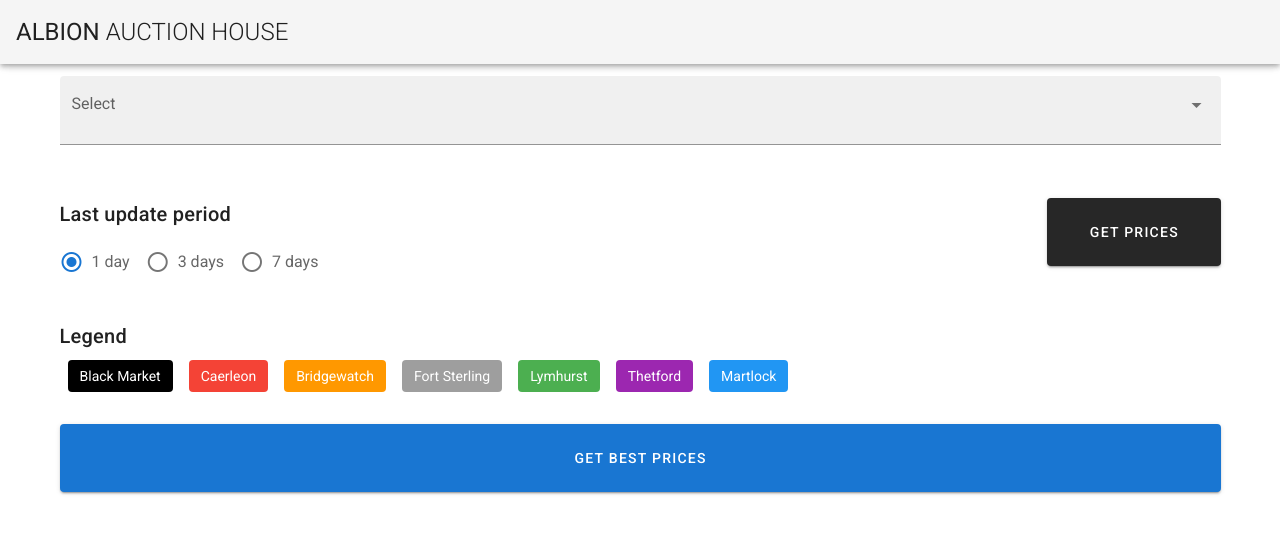
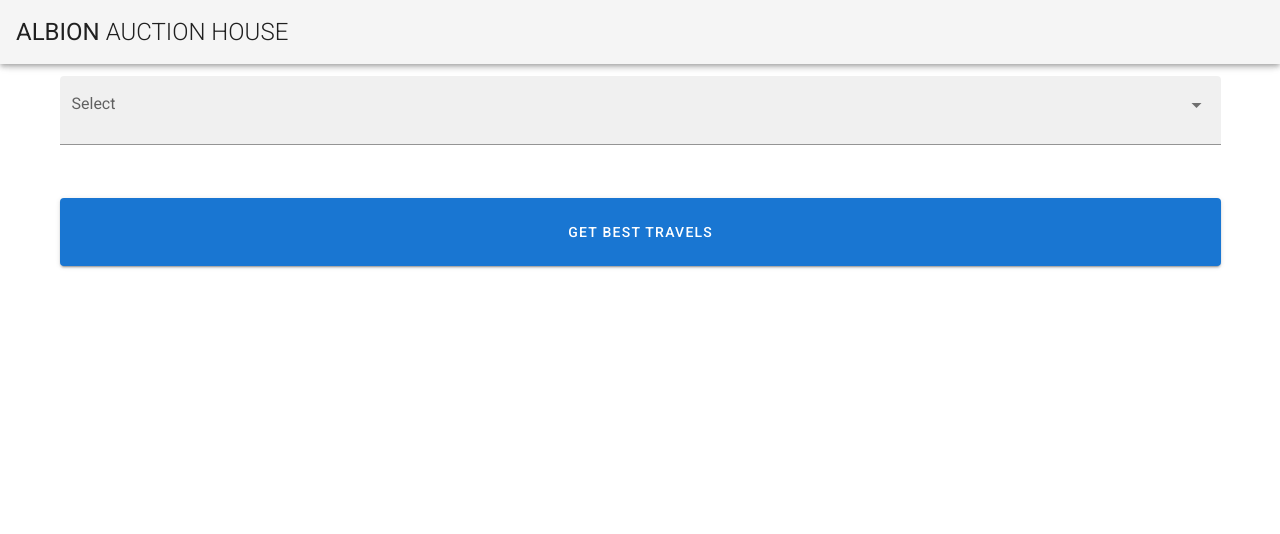
Before and after one commit to pedroivorbgrodrigues/albion-market, a Vue app: page / in a window 1280 px wide. Shown: the top 534 px of the page. Built offline with nearby package versions, Linux system fonts and the light colour scheme.

Commit message:
fixed date compare

```diff
--- a/src/components/HelloWorld.vue
+++ b/src/components/HelloWorld.vue
@@ -1,5 +1,8 @@
 <template>
   <v-container>
+    <v-overlay :value="overlay" v-if="loading">
+      <v-progress-circular :size="128" indeterminate></v-progress-circular>
+    </v-overlay>
     <v-row>
       <v-col cols="12">
         <v-autocomplete
@@ -45,38 +48,14 @@
       </v-col>
     </v-row>
     <v-row>
-      <v-col cols="12" md="10">
-        <div class="title">Last update period</div>
-        <v-radio-group v-model="period" row>
-          <v-radio label="1 day" value="1"></v-radio>
-          <v-radio label="3 days" value="3"></v-radio>
-          <v-radio label="7 days" value="7"></v-radio>
-        </v-radio-group>
+      <v-col cols="12" v-if="selected.length > 0">
+        <v-btn block min-height="68" @click="getPrices" dark>Get travels for selected</v-btn>
       </v-col>
-      <v-col cols="12" md="2">
-        <v-btn block min-height="68" @click="getPrices" dark>Get Prices</v-btn>
+      <v-col cols="12" v-if="selected.length == 0">
+        <v-btn block min-height="68" color="primary" @click="getBestPrices" dark>Get best travels</v-btn>
       </v-col>
     </v-row>
     <v-row>
-      <v-col cols="12">
-        <div class="title">Legend</div>
-        <v-chip
-          v-for="(value, key) in cityColors"
-          label
-          :key="key"
-          class="ma-2"
-          dark
-          :color="value"
-        >{{key}}</v-chip>
-      </v-col>
-    </v-row>
-    <v-row>
-      <v-col cols="12">
-        <v-btn block min-height="68" color="primary" @click="getBestPrices" dark>Get best prices</v-btn>
-      </v-col>
-    </v-row>
-    <v-row>
-      <v-progress-circular v-if="loading" :size="70" :width="7" color="purple" indeterminate></v-progress-circular>
       <v-col cols="12" md="4" v-for="item in results" :key="item.id">
         <v-card :color="item.color">
           <v-list>
@@ -94,7 +73,7 @@
               <v-list-item-title>Travels</v-list-item-title>
             </template>
             <div v-for="(travel, index) in item.travels" :key="index">
-              <v-list-item :style="gradient(travel.from, travel.to)">
+              <v-list-item v-if="travel.rentability > 0" :style="gradient(travel.from, travel.to)">
                 <v-list-item-content class="align-self-start">
                   <v-list-item-title class="white--text">
                     {{travel.rentability}}% - {{travel.from}}
@@ -109,7 +88,7 @@
             </div>
           </v-list-group>
           <v-list-group>
-             <template v-slot:activator>
+            <template v-slot:activator>
               <v-list-item-title>Prices</v-list-item-title>
             </template>
             <div v-for="city in item.cities" :key="city.name">
@@ -161,7 +140,7 @@ export default {
         Thetford: 'purple',
         Martlock: 'blue'
       },
-      period: '1',
+      period: 1,
       page: 1,
       perPage: 9,
       pageCount: 0,
@@ -208,8 +187,11 @@ export default {
       if (this.selected.length <= 0) {
         return
       }
-      pricesByIds(this.selected, parseInt(this.period)).then(processedItems => {
+      this.loading = true
+      pricesByIds(this.selected, this.period).then(processedItems => {
         this.results = processedItems
+        this.pageCount = 0
+        this.loading = false
       })
     },
     getBestPrices () {
--- a/src/services/api.js
+++ b/src/services/api.js
@@ -3,8 +3,8 @@ import localItems from './items.json'
 
 const api = 'https://www.albion-online-data.com/api/v1/stats/prices'
 
-const { differenceInDays } = require('date-fns')
-const allowedCities = ['Black Market', 'Caerleon', 'Bridgewatch', 'Fort Sterling', 'Lymhurst', 'Thetford', 'Martlock']
+const { differenceInCalendarDays } = require('date-fns')
+const allowedCities = ['Caerleon', 'Bridgewatch', 'Fort Sterling', 'Lymhurst', 'Thetford', 'Martlock']
 
 const getItems = () => {
   return localItems
@@ -14,7 +14,7 @@ const groupCitiesByItemId = (period, prices, current) => {
   if (!prices[current.item_id]) {
     prices[current.item_id] = { id: current.item_id, cities: [] }
   }
-  const diff = differenceInDays(new Date(), new Date(current.sell_price_min_date))
+  const diff = differenceInCalendarDays(new Date(), new Date(current.sell_price_min_date))
   if (allowedCities.includes(current.city) && diff <= period) {
     prices[current.item_id].cities.push({
       name: current.city,
@@ -25,20 +25,30 @@ const groupCitiesByItemId = (period, prices, current) => {
   return prices
 }
 
-const rentabilityOutlier = 400
-const profitOutlier = 200000
+const isOutlier = (minPrice, rentability) => {
+  if (minPrice <= 1000) {
+    return rentability > 3000
+  }
+  if (minPrice <= 10000) {
+    return rentability > 2000
+  }
+  if (minPrice <= 50000) {
+    return rentability > 1000
+  }
+  return rentability > 400
+}
+
 const calculateTravels = (travels, city, index, sorted) => {
   if (index > 0) {
     let rentability = (city.price / sorted[0].price - 1) * 100
-    const profit = city.price - sorted[0].price
-    if (rentability > rentabilityOutlier && profit > profitOutlier) {
+    if (isOutlier(sorted[0].price, rentability)) {
       rentability = 0
     }
     travels.push({
       from: sorted[0].name,
       to: city.name,
-      rentability: rentability.toFixed(2),
-      profit: profit
+      rentability: Math.floor(rentability),
+      profit: city.price - sorted[0].price
     })
   }
   return travels
@@ -95,7 +105,7 @@ const findBestPrices = async (period) => {
   const now = new Date()
   if (cachedJSON != null) {
     const cached = JSON.parse(cachedJSON)
-    const diff = differenceInDays(now, new Date(cached.date))
+    const diff = differenceInCalendarDays(now, new Date(cached.date))
     if (diff <= period && cached.items.length > 0) {
       return cached.items
     }
```
Also changed, not shown: src/services/items.json.
